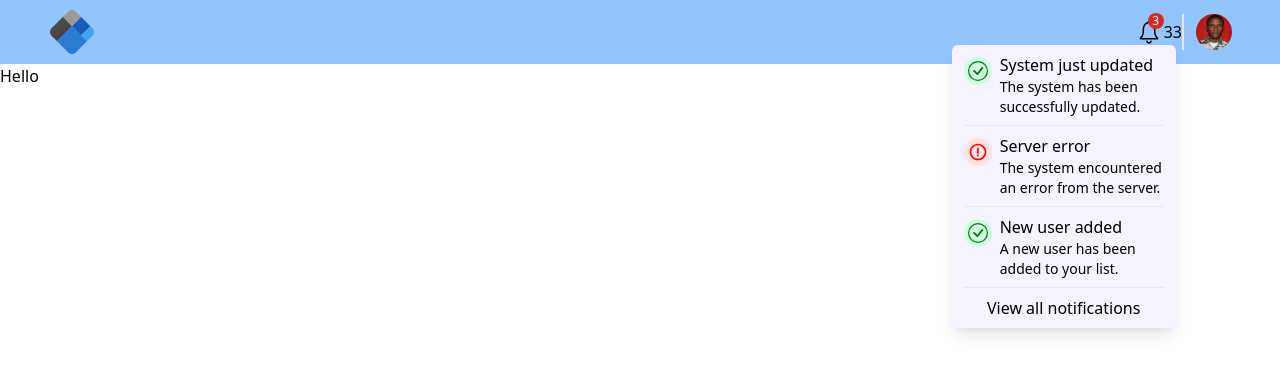
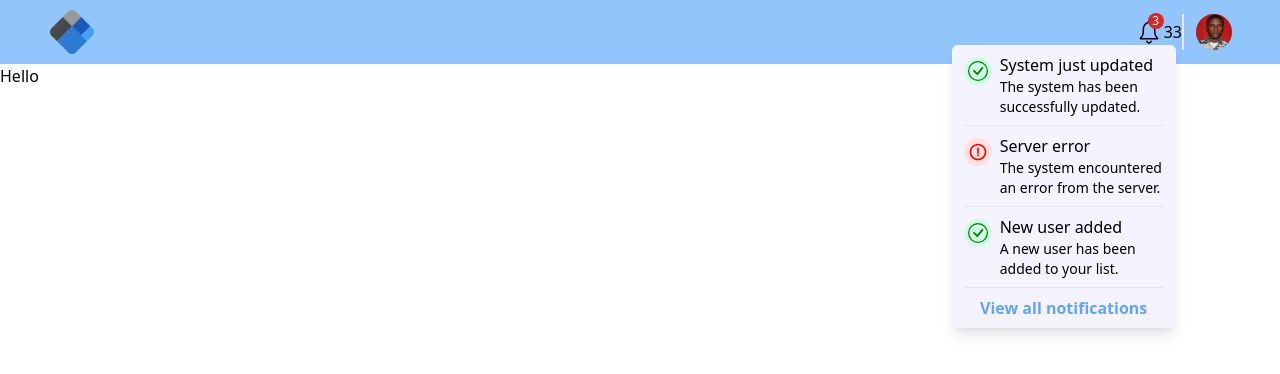
Before and after one commit to aagbotemi/admin-dashboard, a React (Create React App) app: page / in a window 1280 px wide. Both pictures are taken after a click on the icon 1148 px from the left and 32 px from the top of the page. Shown: the top 374 px of the page. Built offline with nearby package versions, Linux system fonts and the light colour scheme.

Commit message:
notification button color changed

```diff
--- a/src/components/Notification.js
+++ b/src/components/Notification.js
@@ -39,7 +39,7 @@ const Notification = () => {
                 </div>
             </li>
             <li className="text-center py-2">
-                <button className="font-700">View all notifications</button>
+                <span className="font-semibold  text-blue-400 hover:text-blue-600">View all notifications</span>
             </li>
         </ul>
     )
```
